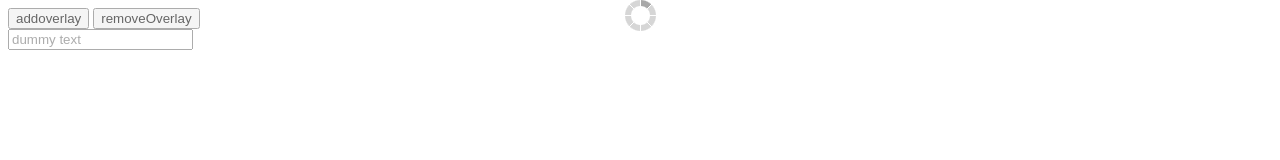
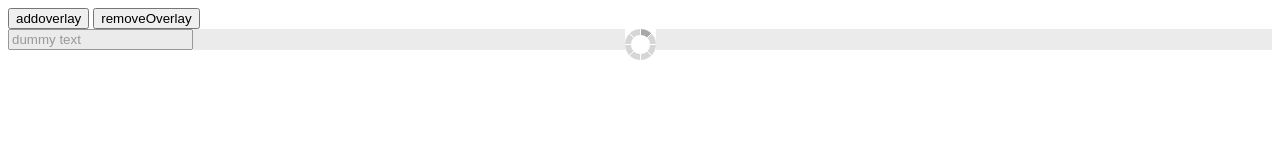
Before and after one commit to jshulk/overlay-demo, a plain HTML site: page index.html in a window 1280 px wide. Both pictures are taken after a click on the button "addoverlay". Drawn offline with Linux system fonts and the light colour scheme.

Commit message:
specific div overlayed

```diff
--- a/index.html
+++ b/index.html
@@ -16,11 +16,11 @@
 		<input type = "button" value = "addoverlay" id = "add"/>
 		<input type = "button" value = "removeOverlay" id = "remove"/>
 	</div>
-	<div>
+	<div class = 'text-container'>
 		<input type='text' placeholder = "dummy text" />
 	</div>
-	<div class = 'loadercontainer' style="display:none;">
-		<div id = "loaderdiv" style="position: fixed; z-index:903; width: 100%; height: 100%; left: 0; top: 0;background:#fff; opacity:0.4;">
+	<div class = 'loadercontainer' style="display:none; " >
+		<div id = "loaderdiv" style="position: fixed; z-index:903; left: 0; top: 0;background:#ccc; opacity:0.4;">
 	        <img src = "images/ajax-loader.gif" />
 	    </div>
 	 </div>
--- a/js/main.js
+++ b/js/main.js
@@ -1,6 +1,17 @@
 $(function(){
 	$("#add").on('click', function(){
-		$(".loadercontainer").show();
+		var container = $(".text-container");
+		var width = container.width();
+		var height = container.height();
+		var offset =  container.offset();
+		var top = offset.top;
+		var left = offset.left;
+		$("#loaderdiv").css({
+			width:width,
+			height:height,
+			top:top,
+			left:left
+		}).parent().show();
 		setTimeout(function(){
 			$(".loadercontainer").hide();
 		},3000);
```
